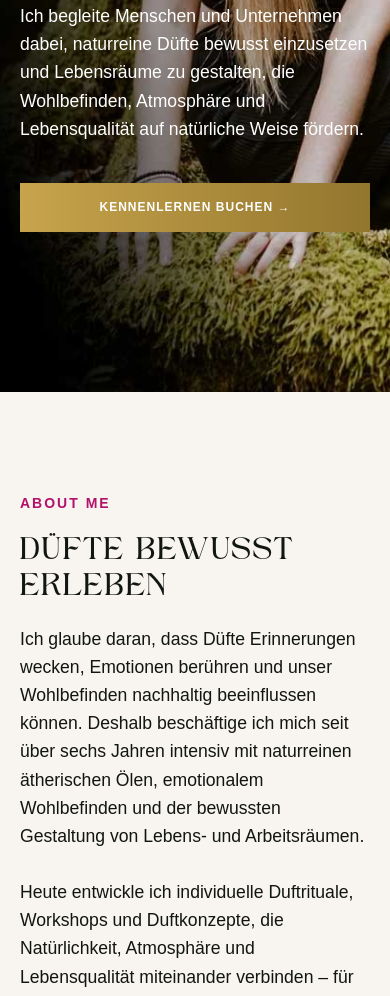
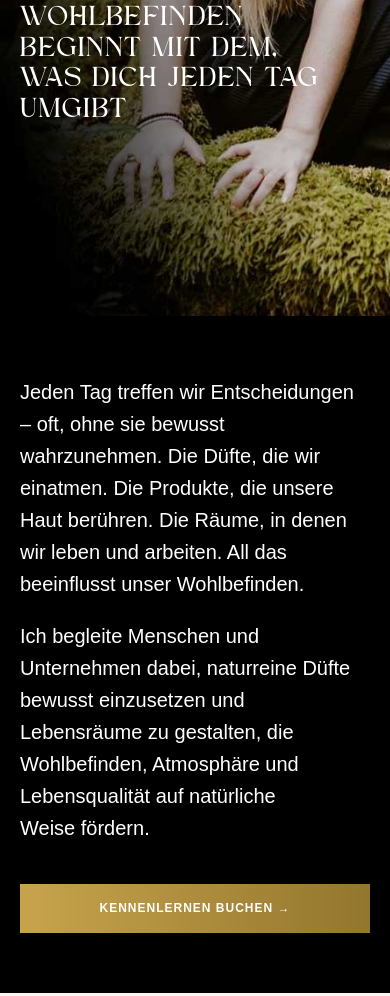
Before and after one commit to talentbenutzer/lisa-martini-landingpage, a website built with Vite: page index.html in a window 390 px wide. Shown: the part 528-1524 px from the top of the page. Built offline with nearby package versions, Linux system fonts and the light colour scheme; a web font is replaced by a local one.

Commit message:
Split hero text into separate section below image for mobile only

```diff
--- a/index.html
+++ b/index.html
@@ -32,9 +32,20 @@
     <div class="container hero-container">
       <div class="hero-content">
         <h1>WOHLBEFINDEN<br class="mobile-br">BEGINNT MIT DEM,<br class="mobile-br">WAS DICH JEDEN TAG UMGIBT</h1>
-        <p>Jeden Tag treffen wir Entscheidungen – oft, ohne sie bewusst wahrzunehmen. Die Düfte, die wir einatmen. Die Produkte, die unsere Haut berühren. Die Räume, in denen wir leben und arbeiten. All das beeinflusst unser Wohlbefinden.<br><br>Ich begleite Menschen und Unternehmen dabei, naturreine Düfte bewusst einzusetzen und Lebensräume zu gestalten, die Wohlbefinden, Atmosphäre und Lebensqualität auf natürliche Weise fördern.</p>
-        <a href="https://calendly.com/lisa-martiniby/30min?month=2026-07&date=2026-07-22" target="_blank" rel="noopener noreferrer" class="btn btn-gold">KENNENLERNEN BUCHEN &rarr;</a>
+        <div class="desktop-only">
+          <p>Jeden Tag treffen wir Entscheidungen – oft, ohne sie bewusst wahrzunehmen. Die Düfte, die wir einatmen. Die Produkte, die unsere Haut berühren. Die Räume, in denen wir leben und arbeiten. All das beeinflusst unser Wohlbefinden.<br><br>Ich begleite Menschen und Unternehmen dabei, naturreine Düfte bewusst einzusetzen und Lebensräume zu gestalten, die Wohlbefinden, Atmosphäre und Lebensqualität auf natürliche Weise fördern.</p>
+          <a href="https://calendly.com/lisa-martiniby/30min?month=2026-07&date=2026-07-22" target="_blank" rel="noopener noreferrer" class="btn btn-gold">KENNENLERNEN BUCHEN &rarr;</a>
+        </div>
       </div>
+    </div>
+  </section>
+
+  <!-- Hero Text Section (Mobile) -->
+  <section class="section hero-text-section bg-black text-white mobile-only" style="padding: 60px 0;">
+    <div class="container" style="max-width: 800px; margin: 0 auto; text-align: left;">
+      <p style="font-size: 1.25rem; line-height: 1.6; margin-bottom: 20px;">Jeden Tag treffen wir Entscheidungen – oft, ohne sie bewusst wahrzunehmen. Die Düfte, die wir einatmen. Die Produkte, die unsere Haut berühren. Die Räume, in denen wir leben und arbeiten. All das beeinflusst unser Wohlbefinden.</p>
+      <p style="font-size: 1.25rem; line-height: 1.6; margin-bottom: 40px;">Ich begleite Menschen und Unternehmen dabei, naturreine Düfte bewusst einzusetzen und Lebensräume zu gestalten, die Wohlbefinden, Atmosphäre und Lebensqualität auf natürliche Weise fördern.</p>
+      <a href="https://calendly.com/lisa-martiniby/30min?month=2026-07&date=2026-07-22" target="_blank" rel="noopener noreferrer" class="btn btn-gold w-100" style="display: block; text-align: center;">KENNENLERNEN BUCHEN &rarr;</a>
     </div>
   </section>
 
--- a/style.css
+++ b/style.css
@@ -237,6 +237,10 @@ a {
   margin-bottom: 40px;
   max-width: 500px;
   text-wrap: pretty;
+}
+
+.mobile-only {
+  display: none !important;
 }
 
 /* section typography */
@@ -579,4 +583,12 @@ a {
   .mobile-br {
     display: block;
   }
+
+  .mobile-only {
+    display: block !important;
+  }
+
+  .desktop-only {
+    display: none !important;
+  }
 }
```
